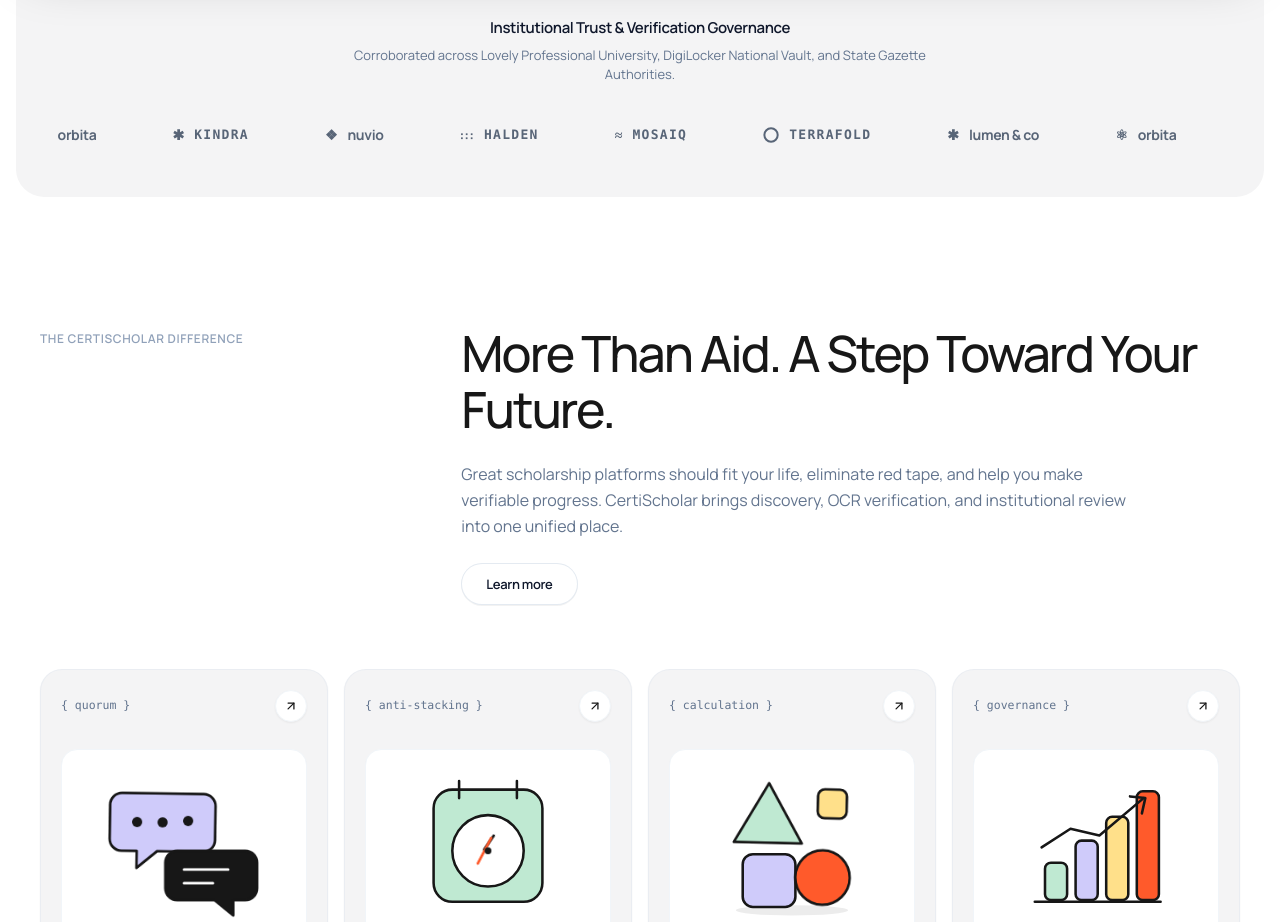
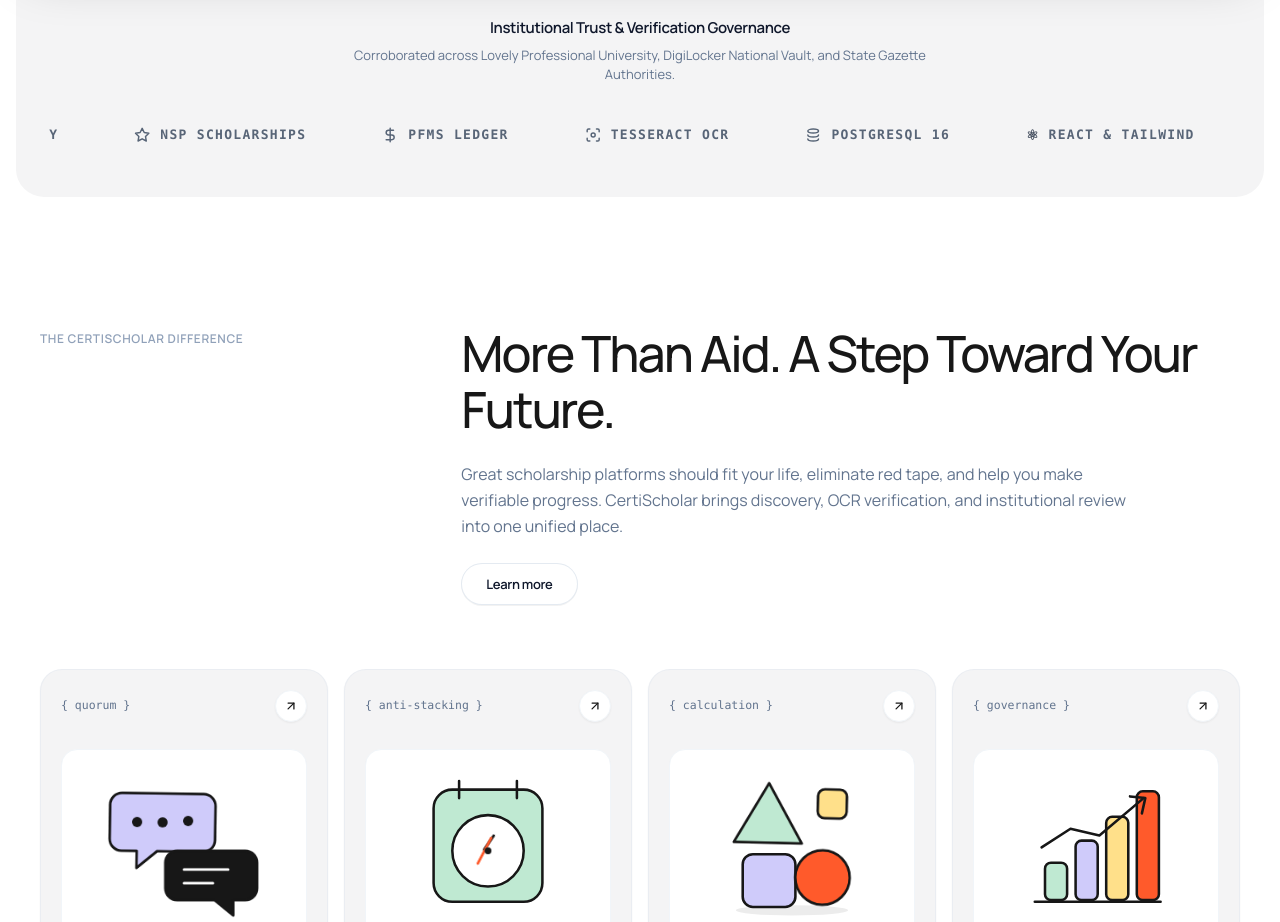
Before and after one commit to SekhSujonHaque2005/workspace-CertiScholar-, a React (Vite) app in the folder frontend/: page / in a window 1280 px wide. Shown: the part 1100-2022 px from the top of the page. Built offline with nearby package versions, Linux system fonts and the light colour scheme.

Commit message:
feat(trust): replace generic template logos with authentic CertiScholar connectors and technology stack

```diff
--- a/frontend/src/components/landing/TrustStatsGrid.jsx
+++ b/frontend/src/components/landing/TrustStatsGrid.jsx
@@ -1,13 +1,103 @@
 import React from 'react';
 
 const LOGOS = [
-  { name: "TERRAFOLD", glyph: <svg viewBox="0 0 24 24" className="w-4 h-4 fill-current"><circle cx="12" cy="12" r="10" fill="none" stroke="currentColor" strokeWidth="3"/></svg>, type: "caps" },
-  { name: "lumen & co", glyph: <span className="text-sm">✱</span>, type: "lower" },
-  { name: "orbita", glyph: <span className="text-sm">⚛</span>, type: "lower" },
-  { name: "KINDRA", glyph: <span className="text-sm">✱</span>, type: "caps" },
-  { name: "nuvio", glyph: <span className="text-sm">❖</span>, type: "lower" },
-  { name: "Halden", glyph: <span className="text-sm">:::</span>, type: "caps" },
-  { name: "MOSAIQ", glyph: <span className="text-sm">≈</span>, type: "caps" },
+  {
+    name: "DIGILOCKER",
+    glyph: (
+      <svg viewBox="0 0 24 24" className="w-4 h-4 fill-none stroke-current" strokeWidth="2.2" strokeLinecap="round" strokeLinejoin="round">
+        <path d="M12 22s8-4 8-10V5l-8-3-8 3v7c0 6 8 10 8 10z" />
+        <path d="M9 12l2 2 4-4" />
+      </svg>
+    ),
+    type: "caps"
+  },
+  {
+    name: "LPU GAZETTE",
+    glyph: (
+      <svg viewBox="0 0 24 24" className="w-4 h-4 fill-none stroke-current" strokeWidth="2.2" strokeLinecap="round" strokeLinejoin="round">
+        <path d="M22 10v6M2 10l10-5 10 5-10 5z" />
+        <path d="M6 12v5c3 3 9 3 12 0v-5" />
+      </svg>
+    ),
+    type: "caps"
+  },
+  {
+    name: "CBSE ACADEMIC",
+    glyph: (
+      <svg viewBox="0 0 24 24" className="w-4 h-4 fill-none stroke-current" strokeWidth="2.2" strokeLinecap="round" strokeLinejoin="round">
+        <rect x="3" y="4" width="18" height="16" rx="2" />
+        <path d="M7 8h10M7 12h10M7 16h6" />
+      </svg>
+    ),
+    type: "caps"
+  },
+  {
+    name: "NAD DEPOSITORY",
+    glyph: (
+      <svg viewBox="0 0 24 24" className="w-4 h-4 fill-none stroke-current" strokeWidth="2.2" strokeLinecap="round" strokeLinejoin="round">
+        <ellipse cx="12" cy="5" rx="9" ry="3" />
+        <path d="M21 12c0 1.66-4 3-9 3s-9-1.34-9-3" />
+        <path d="M3 5v14c0 1.66 4 3 9 3s9-1.34 9-3V5" />
+      </svg>
+    ),
+    type: "caps"
+  },
+  {
+    name: "NSP SCHOLARSHIPS",
+    glyph: (
+      <svg viewBox="0 0 24 24" className="w-4 h-4 fill-none stroke-current" strokeWidth="2.2" strokeLinecap="round" strokeLinejoin="round">
+        <polygon points="12 2 15.09 8.26 22 9.27 17 14.14 18.18 21.02 12 17.77 5.82 21.02 7 14.14 2 9.27 8.91 8.26 12 2" />
+      </svg>
+    ),
+    type: "caps"
+  },
+  {
+    name: "PFMS LEDGER",
+    glyph: (
+      <svg viewBox="0 0 24 24" className="w-4 h-4 fill-none stroke-current" strokeWidth="2.2" strokeLinecap="round" strokeLinejoin="round">
+        <path d="M12 2v20M17 5H9.5a3.5 3.5 0 0 0 0 7h5a3.5 3.5 0 0 1 0 7H6" />
+      </svg>
+    ),
+    type: "caps"
+  },
+  {
+    name: "TESSERACT OCR",
+    glyph: (
+      <svg viewBox="0 0 24 24" className="w-4 h-4 fill-none stroke-current" strokeWidth="2.2" strokeLinecap="round" strokeLinejoin="round">
+        <path d="M3 7V5a2 2 0 0 1 2-2h2M17 3h2a2 2 0 0 1 2 2v2M21 17v2a2 2 0 0 1-2 2h-2M7 21H5a2 2 0 0 1-2-2v-2" />
+        <circle cx="12" cy="12" r="3" />
+      </svg>
+    ),
+    type: "caps"
+  },
+  {
+    name: "POSTGRESQL 16",
+    glyph: (
+      <svg viewBox="0 0 24 24" className="w-4 h-4 fill-none stroke-current" strokeWidth="2.2" strokeLinecap="round" strokeLinejoin="round">
+        <path d="M4 6c0 1.657 3.582 3 8 3s8-1.343 8-3-3.582-3-8-3-8 1.343-8 3z" />
+        <path d="M4 12c0 1.657 3.582 3 8 3s8-1.343 8-3" />
+        <path d="M4 18c0 1.657 3.582 3 8 3s8-1.343 8-3" />
+      </svg>
+    ),
+    type: "caps"
+  },
+  {
+    name: "REACT & TAILWIND",
+    glyph: (
+      <span className="text-sm font-bold text-slate-800">⚛</span>
+    ),
+    type: "caps"
+  },
+  {
+    name: "PYTHON & DJANGO",
+    glyph: (
+      <svg viewBox="0 0 24 24" className="w-4 h-4 fill-none stroke-current" strokeWidth="2.2" strokeLinecap="round" strokeLinejoin="round">
+        <polyline points="16 18 22 12 16 6" />
+        <polyline points="8 6 2 12 8 18" />
+      </svg>
+    ),
+    type: "caps"
+  },
 ];
 
 /**
```
